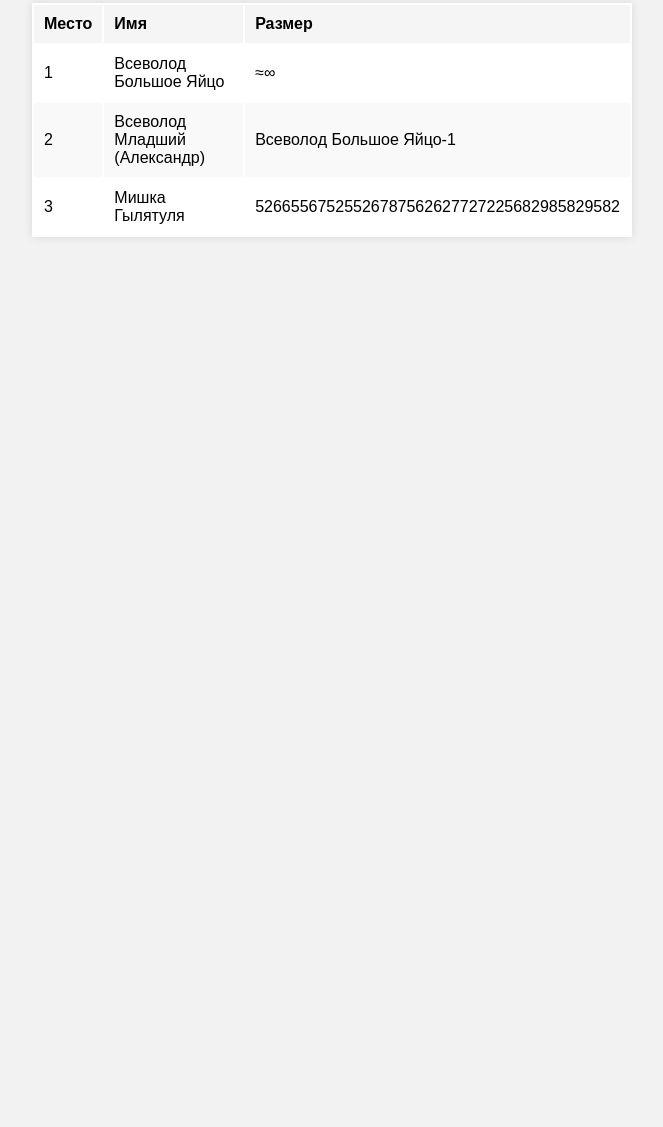
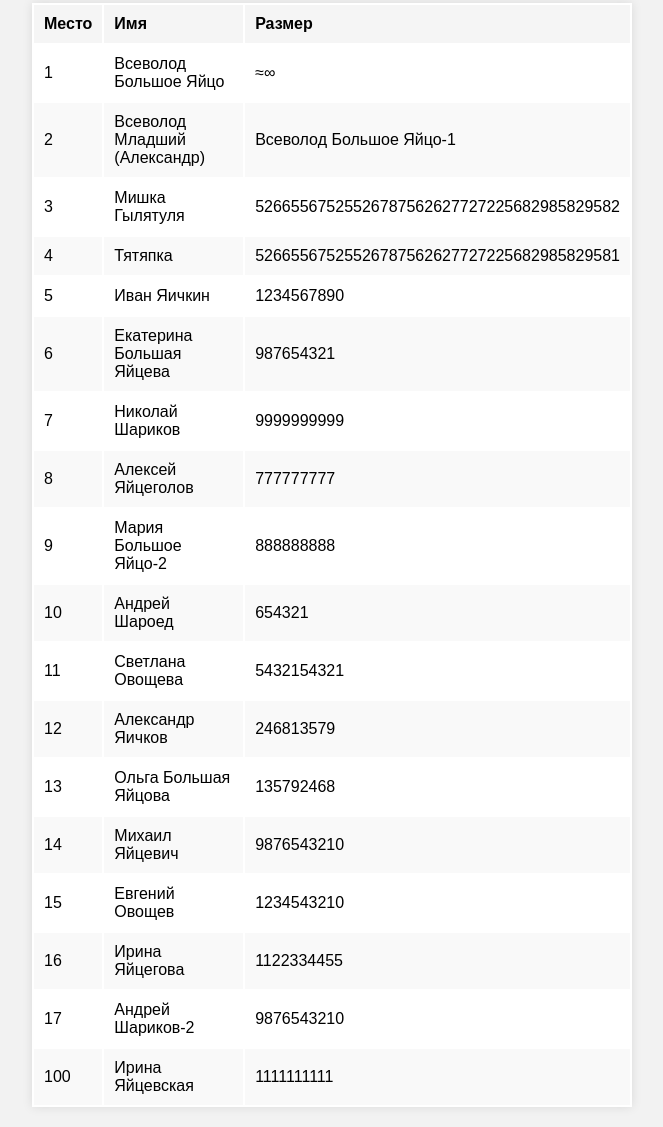
Before and after one commit to VsevolodProject/leaderegg, a plain HTML site: page index.html in a window 1280 px wide. Shown: the part 77-1204 px from the top of the page, without its empty margins (308-971 px from the left). Before the commit the page ends 800 px from the top, so only its background shows below. Drawn offline with Linux system fonts and the light colour scheme.

Commit message:
Update index.html

```diff
--- a/index.html
+++ b/index.html
@@ -69,7 +69,86 @@
         <td>Мишка Гылятуля</td>
         <td>52665567525526787562627727225682985829582</td>
       </tr>
+      <tr>
+        <td>4</td>
+        <td>Тятяпка</td>
+        <td>52665567525526787562627727225682985829581</td>
+      </tr>
+      <tr>
+        <td>5</td>
+        <td>Иван Яичкин</td>
+        <td>1234567890</td>
+      </tr>
+      <tr>
+        <td>6</td>
+        <td>Екатерина Большая Яйцева</td>
+        <td>987654321</td>
+      </tr>
+      <tr>
+        <td>7</td>
+        <td>Николай Шариков</td>
+        <td>9999999999</td>
+      </tr>
       <!-- Добавьте дополнительные строки с данными лидеров по мере необходимости -->
+      <tr>
+        <td>8</td>
+        <td>Алексей Яйцеголов</td>
+        <td>777777777</td>
+      </tr>
+      <tr>
+        <td>9</td>
+        <td>Мария Большое Яйцо-2</td>
+        <td>888888888</td>
+      </tr>
+      <tr>
+        <td>10</td>
+        <td>Андрей Шароед</td>
+        <td>654321</td>
+      </tr>
+      <tr>
+        <td>11</td>
+        <td>Светлана Овощева</td>
+        <td>5432154321</td>
+      </tr>
+      <!-- Fill the gap between rows 11 and 100 -->
+      <tr>
+        <td>12</td>
+        <td>Александр Яичков</td>
+        <td>246813579</td>
+      </tr>
+      <tr>
+        <td>13</td>
+        <td>Ольга Большая Яйцова</td>
+        <td>135792468</td>
+      </tr>
+      <!-- Continue adding rows here -->
+      <tr>
+        <td>14</td>
+        <td>Михаил Яйцевич</td>
+        <td>9876543210</td>
+      </tr>
+      <tr>
+        <td>15</td>
+        <td>Евгений Овощев</td>
+        <td>1234543210</td>
+      </tr>
+      <!-- Add 81 more rows of data -->
+      <tr>
+        <td>16</td>
+        <td>Ирина Яйцегова</td>
+        <td>1122334455</td>
+      </tr>
+      <tr>
+        <td>17</td>
+        <td>Андрей Шариков-2</td>
+        <td>9876543210</td>
+      </tr>
+      <!-- Continue adding rows here -->
+      <tr>
+        <td>100</td>
+        <td>Ирина Яйцевская</td>
+        <td>1111111111</td>
+      </tr>
     </tbody>
   </table>
 </body>
```
